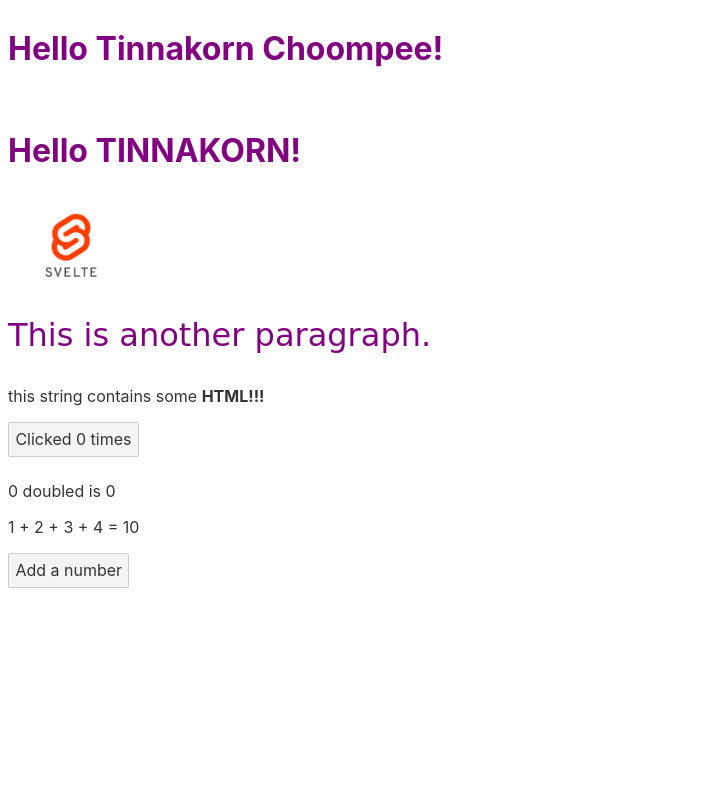
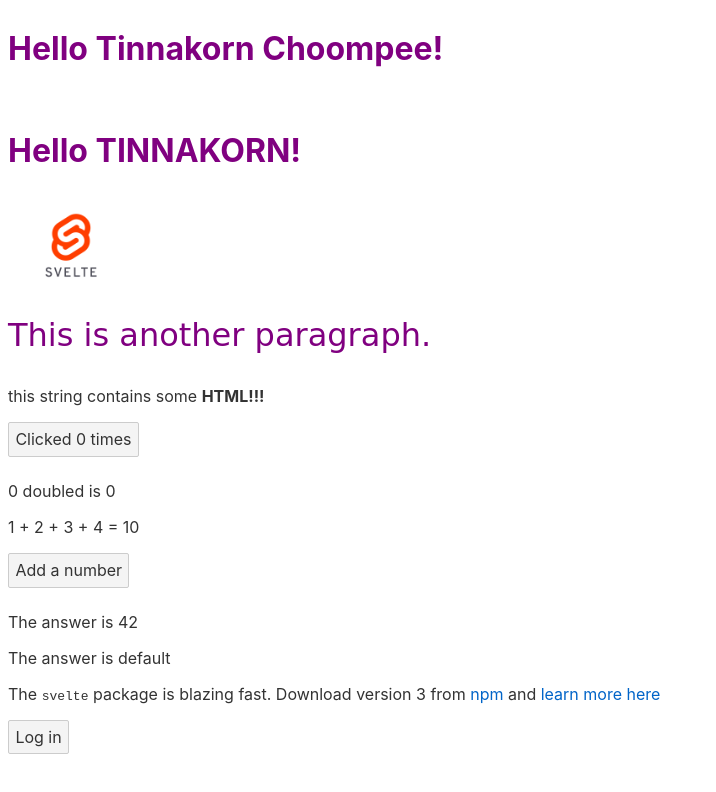
Before and after one commit to beyongbell/Svelte-Start, a Svelte app: page / in a window 1280 px wide. Shown: the top 792 px of the page, without its empty margins (0-716 px from the left). Built offline with nearby package versions, Linux system fonts and the light colour scheme.

Commit message:
If Else Service

```diff
--- a/src/App.svelte
+++ b/src/App.svelte
@@ -1,5 +1,8 @@
 <script>
 	import Nested from './Nested.svelte';
+	import Interact from './Interact.svelte';
+	import Info from './Info.svelte';
+
 	export let name;
 	let world  = "Tinnakorn";
 	let src    = 'assets/image/svelte.png';
@@ -25,6 +28,19 @@
 	}
 
 	$: sum = numbers.reduce((t, n) => t + n, 0);
+
+	const pkg = {
+		name: 'svelte',
+		version: 3,
+		speed: 'blazing',
+		website: 'https://svelte.dev'
+	};
+
+	let user = { loggedIn: false };
+
+	function toggle() {
+		user.loggedIn = !user.loggedIn;
+	}
 
 </script>
 
@@ -59,3 +75,20 @@
 <button on:click={addNumber}>
 	Add a number
 </button>
+
+<Interact answer={42}/>
+<Interact/>
+
+<Info {...pkg}/>
+
+{#if user.loggedIn}
+	<button on:click={toggle}>
+		Log out
+	</button>
+{/if}
+
+{#if !user.loggedIn}
+	<button on:click={toggle}>
+		Log in
+	</button>
+{/if}
--- /dev/null
+++ b/src/Info.svelte
@@ -0,0 +1,12 @@
+<script>
+	export let name;
+	export let version;
+	export let speed;
+	export let website;
+</script>
+
+<p>
+	The <code>{name}</code> package is {speed} fast.
+	Download version {version} from <a href="https://www.npmjs.com/package/{name}">npm</a>
+	and <a href={website}>learn more here</a>
+</p>
--- /dev/null
+++ b/src/Interact.svelte
@@ -0,0 +1,5 @@
+<script>
+	export let answer = "default";
+</script>
+
+<p>The answer is {answer}</p>
```
